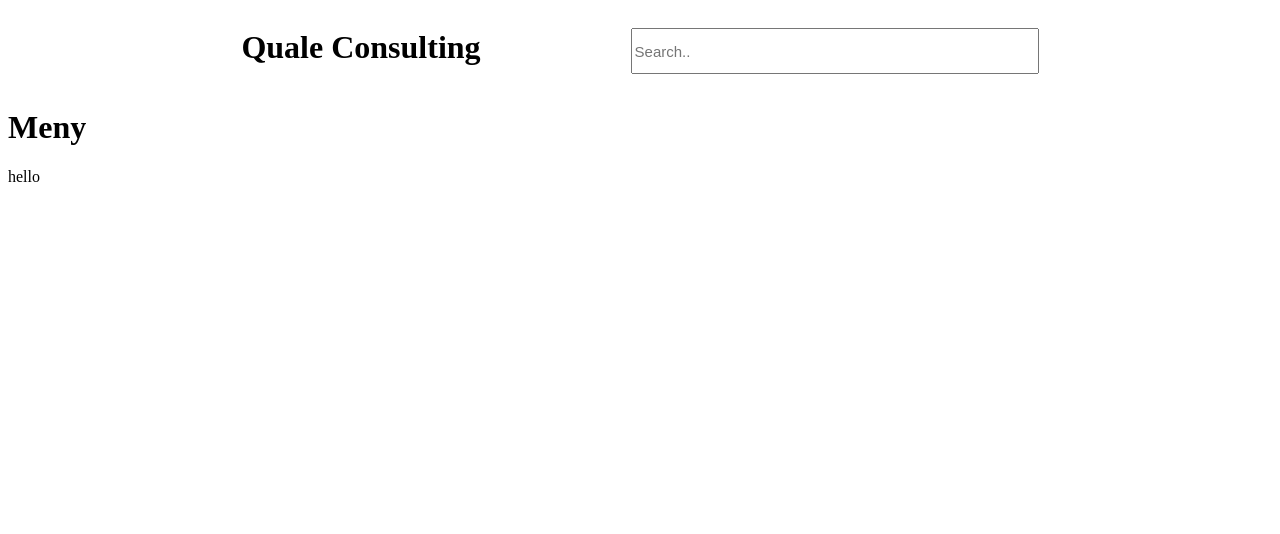
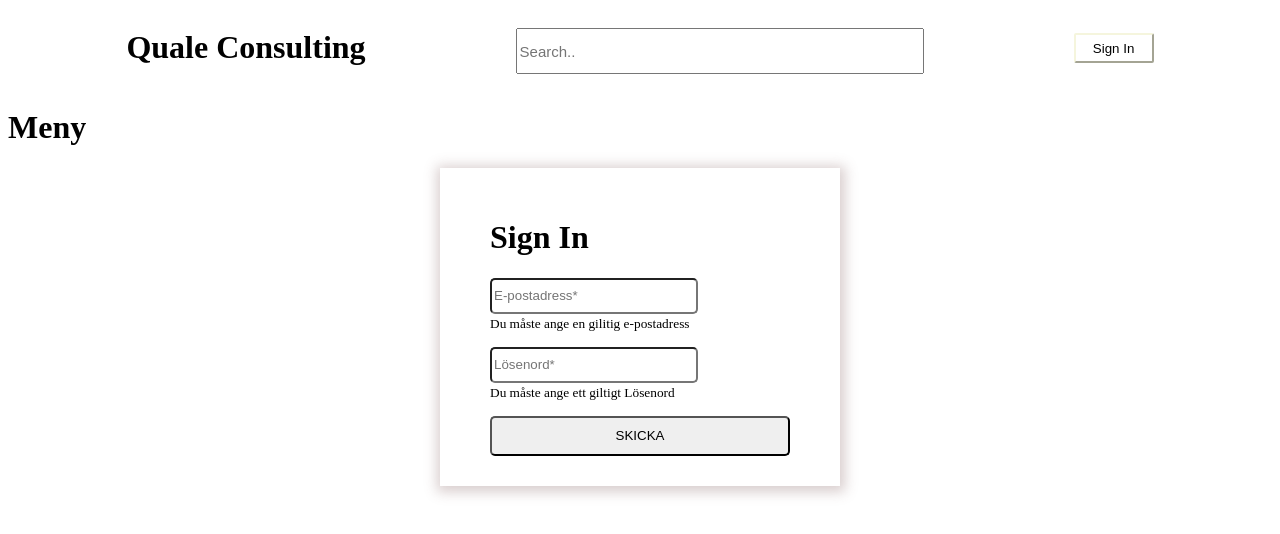
Before and after one commit to juliawikdahl/QualeComponentSearch, a Vue app: page /signinpage in a window 1280 px wide. Shown: the top 534 px of the page. Built offline with nearby package versions, Linux system fonts and the light colour scheme.

Commit message:
#Day1 added more routers and form and button

```diff
--- a/src/App.vue
+++ b/src/App.vue
@@ -1,6 +1,7 @@
 <script>
   import TreeView from './components/TreeView.vue'
   import HeaderVue from './components/Header.vue'
+  import SignInButton from './components/SignInButton.vue'
 
 
     export default {
@@ -32,7 +33,8 @@
         },
     components: {
        HeaderVue,
-       TreeView
+       TreeView,
+
 
     }
 
@@ -44,6 +46,7 @@
    <headerVue title="Quale Consulting" />
     <div class="Container">
     <TreeView :node="root" />
+
    <Router-view/>
 
   </div>
--- /dev/null
+++ b/src/components/FunctionPage.vue
@@ -0,0 +1,3 @@
+<template>
+    Hello3
+</template>
--- a/src/components/Header.vue
+++ b/src/components/Header.vue
@@ -1,11 +1,13 @@
 <script>
     import SearchBar from './SearchBar.vue'
+import SignInButton from './SignInButton.vue';
     export default {
         name : 'Header',
         props : ['title'],
         components: {
-            SearchBar,
-        }
+    SearchBar,
+    SignInButton
+}
     }
 </script>
 
@@ -13,9 +15,10 @@
 <template>
      <div class="Navbar">
         <h1 class="Title"> {{title}}</h1>
+    <SearchBar/>
+    <SignInButton/>
+    </div>
 
-    <SearchBar/>
-    </div>
 </template>
 
 
@@ -30,4 +33,7 @@
   display: flex;
   justify-content: center;
 }
+
+
+
 </style>
--- /dev/null
+++ b/src/components/HomePage.vue
@@ -0,0 +1,3 @@
+<template>
+    Home
+</template>
--- /dev/null
+++ b/src/components/SearchMatchesPage.vue
@@ -0,0 +1,3 @@
+<template>
+    hello2
+</template>
--- a/src/components/SignIn.vue
+++ /dev/null
@@ -1 +0,0 @@
-import SignIn from './components/SignIn.vue'
--- /dev/null
+++ b/src/components/SignInButton.vue
@@ -0,0 +1,19 @@
+
+
+<template>
+    <button class="btn">Sign In</button>
+</template>
+
+<style>
+    .btn {
+        width: 80px;
+        height: 30px;
+        margin-top: 25px;
+       margin-left: 150px;
+        cursor: pointer;
+        border-radius: 2px;
+        background-color: transparent;
+        border-color: rgba(245, 245, 220, 0.966);
+
+    }
+</style>
--- a/src/components/SignInPage.vue
+++ b/src/components/SignInPage.vue
@@ -1,3 +1,59 @@
+
 <template>
-    hello
+<div class="my-form ">
+ <div class="form">
+        <h1 class="h1">Sign In</h1>
+
+            <div class="box-1">
+                <input id="Email" class="form-control mt-3 needs-validation" required type="email" placeholder="E-postadress*"/>
+                <div id="Email-error" class="invalid-feedback"> <small>Du måste ange en gilitig e-postadress</small></div>
+            </div>
+            <div class="box-1">
+                <input id="password" class="form-control mt-3 needs-validation" required type="password" placeholder="Lösenord*"/>
+                <div id="password-error" class="invalid-feedback"> <small>Du måste ange ett giltigt Lösenord</small></div>
+            </div>
+
+            <div style="display:none" id="selector-error" class="text-danger mb-3 ms-2"> <small>Du måste vara minst 18 år gammal.</small></div>
+
+
+            <button id="btn" type="submit" class="btn-secondary mt-4 " >SKICKA</button>
+
+    </div>
+</div>
+
 </template>
+
+<style scoped>
+
+.my-form {
+    display: flex;
+    justify-content: center;
+}
+
+.btn-secondary {
+border-radius: 5px;
+height: 40px;
+width: 300px;
+
+}
+
+.form {
+  padding-top: 30px;
+  padding-bottom: 30px;
+  padding-left: 50px;
+  padding-right: 50px;
+  box-shadow: 1px 2px 12px 4px #77515148;
+
+}
+
+.form-control {
+    width: 200px;
+    height: 30px;
+    border-radius: 5px;
+
+}
+
+.box-1 {
+    margin-bottom: 15px;
+}
+</style>
--- a/src/main.js
+++ b/src/main.js
@@ -1,6 +1,5 @@
 import { createApp } from 'vue'
 import App from './App.vue'
-import SignInPage from './components/SignInPage.vue'
 import './assets/main.css'
 import router from './components/Router'
 
```
Also changed, not shown: src/components/Router.js (+15 -0 lines).
